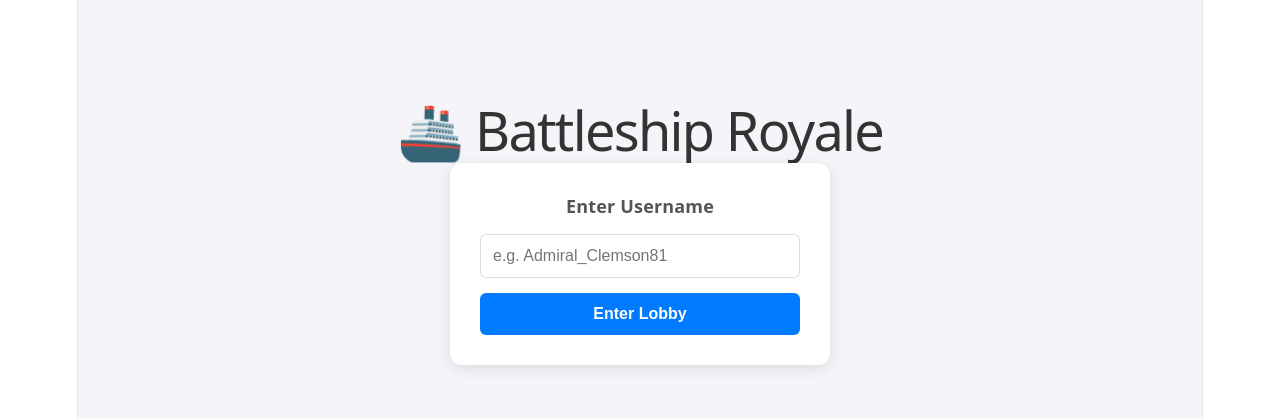
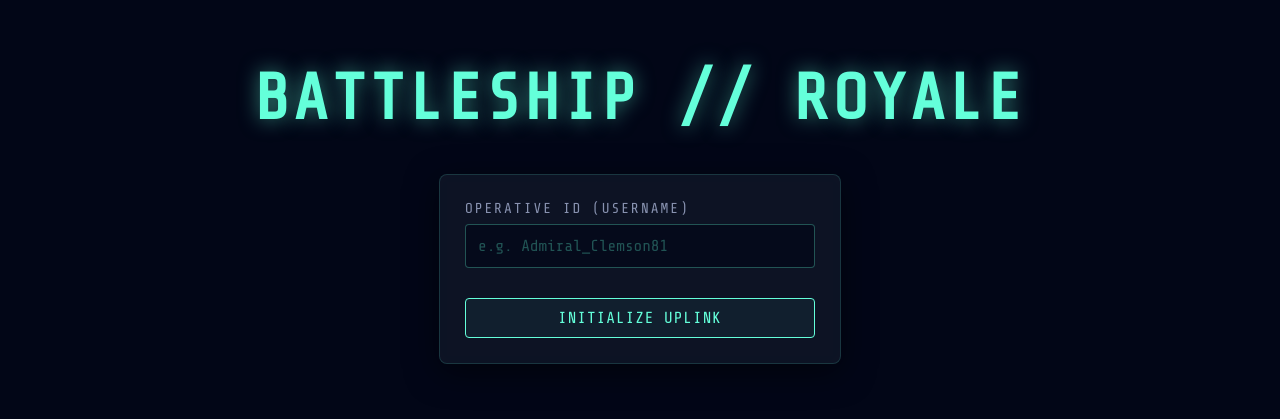
Before and after one commit to SStamper-Dev/warship, a React (Vite) app: page / in a window 1280 px wide. Shown: the part 175-594 px from the top of the page. Built offline with nearby package versions, Linux system fonts and the light colour scheme.

Commit message:
facelift

```diff
--- a/src/App.jsx
+++ b/src/App.jsx
@@ -115,74 +115,36 @@ function App() {
 
 if (!playerId) {
     return (
-    <div className="join-screen" style={{
-      display: 'flex',
-      flexDirection: 'column',
-      alignItems: 'center',    // Centers horizontally
-      justifyContent: 'center', // Centers vertically
-      minHeight: '100vh',      // Takes up full screen height
-      textAlign: 'center',
-      backgroundColor: '#f4f4f9' // Optional: subtle background color
-    }}>
-      <h1 style={{ fontSize: '3rem', color: '#333', marginBottom: '20px' }}>
-        🚢 Battleship Royale
+      <div style={{ display: 'flex', flexDirection: 'column', alignItems: 'center', justifyContent: 'center', minHeight: '100vh' }}>
+        <h1 style={{ fontSize: '4rem', textShadow: '0 0 20px rgba(100, 255, 218, 0.5)', margin: '0 0 40px 0', letterSpacing: '4px' }}>
+          BATTLESHIP // ROYALE
         </h1>
 
-      <form
-        onSubmit={handleJoin}
-        style={{
-          display: 'flex',
-          flexDirection: 'column',
-          gap: '15px',
-          width: '100%',
-          maxWidth: '320px',    // Keeps the form from getting too wide
-          padding: '30px',
-          background: 'white',
-          borderRadius: '12px',
-          boxShadow: '0 4px 15px rgba(0,0,0,0.1)' // Adds a nice floating effect
-        }}
-      >
-        <label style={{ fontWeight: 'bold', color: '#555' }}>Enter Username</label>
+        <form className="glass-panel" onSubmit={handleJoin} style={{ display: 'flex', flexDirection: 'column', gap: '20px', width: '100%', maxWidth: '350px' }}>
+          <div style={{ display: 'flex', flexDirection: 'column', gap: '8px' }}>
+            <label style={{ letterSpacing: '2px', fontSize: '0.9rem', color: '#8892b0' }}>OPERATIVE ID (USERNAME)</label>
             <input
+              className="radar-input"
               type="text"
               value={username}
               onChange={(e) => setUsername(e.target.value)}
               placeholder="e.g. Admiral_Clemson81"
-          style={{
-            padding: '12px',
-            borderRadius: '6px',
-            border: usernameError ? '2px solid #f44336' : '1px solid #ddd',
-            fontSize: '16px'
-          }}
+              style={{ border: usernameError ? '1px solid #FF4C4C' : '' }}
             />
+          </div>
 
           {usernameError && (
-          <span style={{ color: '#f44336', fontSize: '13px', fontWeight: 'bold' }}>
-            ⚠️ {usernameError}
+            <span style={{ color: '#FF4C4C', fontSize: '14px', textShadow: '0 0 5px rgba(255, 76, 76, 0.4)' }}>
+              ⚠ {usernameError}
             </span>
           )}
 
-        <button
-          type="submit"
-          style={{
-            padding: '12px',
-            background: '#007bff',
-            color: 'white',
-            border: 'none',
-            borderRadius: '6px',
-            fontSize: '16px',
-            fontWeight: 'bold',
-            cursor: 'pointer',
-            transition: 'background 0.2s'
-          }}
-          onMouseOver={(e) => e.target.style.background = '#0056b3'}
-          onMouseOut={(e) => e.target.style.background = '#007bff'}
-        >
-          Enter Lobby
+          <button type="submit" className="radar-btn" style={{ marginTop: '10px' }}>
+            INITIALIZE UPLINK
           </button>
         </form>
       </div>
-  );
+    )
   }
 
   if (selectedGameId) {
@@ -192,126 +154,115 @@ if (!playerId) {
   }
 
 return (
-    <div className="lobby-screen" style={{ padding: '20px' }}>
-      <header style={{ display: 'flex', justifyContent: 'space-between' }}>
-        <h2>Lobby (Player #{playerId})</h2>
-        <button onClick={() => { localStorage.removeItem('battleship_player_id'); setPlayerId(null); }} style={{ background: '#ff4444', color: 'white' }}>Logout</button>
+    <div style={{ padding: '40px 20px', maxWidth: '1000px', margin: '0 auto' }}>
+
+      {/* HEADER */}
+      <header style={{ display: 'flex', justifyContent: 'space-between', alignItems: 'center', marginBottom: '40px', borderBottom: '1px solid rgba(100, 255, 218, 0.2)', paddingBottom: '20px' }}>
+        <h2 style={{ margin: 0, textShadow: '0 0 10px rgba(100, 255, 218, 0.4)' }}>
+          CIC TERMINAL // OPERATIVE #{playerId}
+        </h2>
+        <button className="radar-btn danger-btn" onClick={() => { localStorage.removeItem('battleship_player_id'); setPlayerId(null); }}>
+          DISCONNECT
+        </button>
       </header>
 
-      <div style={{ margin: '20px 0', border: '1px solid #ccc', padding: '15px' }}>
-  <h3>Create Custom Match</h3>
+      {error && <div className="glass-panel" style={{ borderColor: '#FF4C4C', color: '#FF4C4C' }}>⚠ {error}</div>}
 
-  {/* Flexbox layout to keep items side-by-side and responsive */}
-  <form onSubmit={handleCreate} style={{ display: 'flex', gap: '15px', alignItems: 'center', flexWrap: 'wrap' }}>
+      {/* CREATE & JOIN ROW */}
+      <div style={{ display: 'flex', gap: '25px', flexWrap: 'wrap', marginBottom: '25px' }}>
 
-    <div style={{ display: 'flex', flexDirection: 'column' }}>
-      <label style={{ fontSize: '14px', marginBottom: '5px' }}>Grid Size</label>
-      <input
-        type="number"
-        min="5" max="15"
-        placeholder="5-15"
-        value={gridSizeInput}
-        onChange={e => setGridSizeInput(e.target.value)}
-        required
-        style={{ width: '80px', padding: '5px' }}
-      />
+        {/* CREATE GAME PANEL */}
+        <div className="glass-panel" style={{ flex: '1 1 400px', margin: 0 }}>
+          <h3 style={{ marginTop: 0, color: '#e2e8f0' }}>&gt; CONFIGURE NEW ENGAGEMENT</h3>
+          <form onSubmit={handleCreate} style={{ display: 'flex', gap: '15px', alignItems: 'flex-end', flexWrap: 'wrap' }}>
+            <div style={{ display: 'flex', flexDirection: 'column', gap: '5px' }}>
+              <label style={{ fontSize: '12px', color: '#8892b0' }}>GRID SIZE (5-15)</label>
+              <input className="radar-input" type="number" min="5" max="15" value={gridSizeInput} onChange={e => setGridSizeInput(e.target.value)} required style={{ width: '100px' }}/>
             </div>
-
-    <div style={{ display: 'flex', flexDirection: 'column' }}>
-      <label style={{ fontSize: '14px', marginBottom: '5px' }}>Max Players</label>
-      <input
-        type="number"
-        min="2" max="10"
-        placeholder="2-10"
-        value={maxPlayersInput}
-        onChange={e => setMaxPlayersInput(e.target.value)}
-        required
-        style={{ width: '80px', padding: '5px' }}
-      />
+            <div style={{ display: 'flex', flexDirection: 'column', gap: '5px' }}>
+              <label style={{ fontSize: '12px', color: '#8892b0' }}>MAX FLEETS (2-10)</label>
+              <input className="radar-input" type="number" min="2" max="10" value={maxPlayersInput} onChange={e => setMaxPlayersInput(e.target.value)} required style={{ width: '100px' }}/>
             </div>
-
-    {/* The Create button pushed slightly down to align with the inputs */}
-    <button type="submit" style={{ background: '#4caf50', color: 'white', marginTop: '22px', padding: '6px 15px' }}>
-      Create New Game
-    </button>
+            <button className="radar-btn" type="submit">DEPLOY</button>
           </form>
         </div>
 
-      <div className="join-by-id" style={{ margin: '20px 0', border: '1px solid #ccc', padding: '15px' }}>
-  <h3>Join a Match</h3>
-  <form onSubmit={handleFindGame}>
-    <input
-      type="number"
-      placeholder="Enter Game ID"
-      value={searchId}
-      onChange={e => setSearchId(e.target.value)}
-      required
-    />
-    <button type="submit">Find Game</button>
+        {/* FIND GAME PANEL */}
+        <div className="glass-panel" style={{ flex: '1 1 300px', margin: 0 }}>
+          <h3 style={{ marginTop: 0, color: '#e2e8f0' }}>&gt; LOCATE ENGAGEMENT</h3>
+          <form onSubmit={handleFindGame} style={{ display: 'flex', gap: '10px' }}>
+            <input className="radar-input" type="number" placeholder="MATCH ID" value={searchId} onChange={e => setSearchId(e.target.value)} required style={{ flex: 1 }}/>
+            <button className="radar-btn" type="submit">SCAN</button>
           </form>
 
           {previewGame && (
-    <div className="game-preview" style={{ marginTop: '15px', background: '#f9f9f9', padding: '10px' }}>
-      <p><strong>Game #{previewGame.game_id}</strong></p>
-      <ul>
-        <li>Grid Size: {previewGame.grid_size}x{previewGame.grid_size}</li>
-        <li>Status: {previewGame.status}</li>
-        <li>Players Joined: {previewGame.players.length}</li>
-      </ul>
-
-      <button
-        onClick={() => handleEnterGame(previewGame.game_id, false)}
-        style={{ background: '#4caf50', color: 'white' }}
-      >
-        Confirm & Join Game
-      </button>
-      <button onClick={() => setPreviewGame(null)} style={{ marginLeft: '10px' }}>Cancel</button>
+            <div style={{ marginTop: '20px', padding: '15px', background: 'rgba(2, 6, 23, 0.5)', borderLeft: '3px solid #64FFDA' }}>
+              <p style={{ margin: '0 0 10px 0' }}><strong>TARGET: MATCH #{previewGame.game_id}</strong></p>
+              <div style={{ color: '#8892b0', fontSize: '0.9rem', marginBottom: '15px' }}>
+                <div>AREA: {previewGame.grid_size}x{previewGame.grid_size}</div>
+                <div>STATUS: {previewGame.status.toUpperCase()}</div>
+                <div>FLEETS: {previewGame.players.length} DETECTED</div>
+              </div>
+              <div style={{ display: 'flex', gap: '10px' }}>
+                <button className="radar-btn" onClick={() => handleEnterGame(previewGame.game_id, false)}>JOIN</button>
+                <button className="radar-btn danger-btn" onClick={() => setPreviewGame(null)}>ABORT</button>
+              </div>
             </div>
           )}
         </div>
+      </div>
 
-      <div className="game-dashboard">
-        <section style={{ marginBottom: '30px' }}>
-          <h3>My Active Games (Database Verified)</h3>
+      {/* GAMES DASHBOARD */}
+      <div style={{ display: 'flex', gap: '25px', flexWrap: 'wrap' }}>
+
+        {/* ACTIVE GAMES */}
+        <section className="glass-panel" style={{ flex: '1 1 300px' }}>
+          <h3 style={{ marginTop: 0, color: '#e2e8f0', borderBottom: '1px solid rgba(100,255,218,0.2)', paddingBottom: '10px' }}>
+            &gt; MY ACTIVE DEPLOYMENTS
+          </h3>
           {myGames.length > 0 ? (
             myGames.map(g => (
-              <div key={g.game_id} style={{ border: '1px solid #ddd', padding: '10px', margin: '5px 0' }}>
-                Game #{g.game_id} ({g.status})
-                <button onClick={() => handleEnterGame(g.game_id, true)} style={{ marginLeft: '10px' }}>Enter</button>
+              <div key={g.game_id} style={{ display: 'flex', justifyContent: 'space-between', alignItems: 'center', padding: '12px', background: 'rgba(2, 6, 23, 0.4)', marginBottom: '8px', borderLeft: '2px solid #64FFDA' }}>
+                <span>MATCH #{g.game_id} <span style={{ color: '#8892b0', fontSize: '0.8rem' }}>({g.status})</span></span>
+                <button className="radar-btn" onClick={() => handleEnterGame(g.game_id, true)} style={{ padding: '6px 12px', fontSize: '0.8rem' }}>RESUME</button>
               </div>
             ))
-          ) : <p>You aren't in any active matches.</p>}
+          ) : <p style={{ color: '#8892b0' }}>No active deployments found.</p>}
         </section>
 
-        <section>
-          <h3>Browse All Games</h3>
+        {/* ALL GAMES */}
+        <section className="glass-panel" style={{ flex: '2 1 400px' }}>
+          <h3 style={{ marginTop: 0, color: '#e2e8f0', borderBottom: '1px solid rgba(100,255,218,0.2)', paddingBottom: '10px' }}>
+            &gt; GLOBAL SENSOR NETWORK
+          </h3>
+          <div style={{ display: 'grid', gridTemplateColumns: 'repeat(auto-fill, minmax(250px, 1fr))', gap: '15px' }}>
             {allGames.length > 0 ? (
               allGames.map(g => {
-              // logic for button state
-              const isFull = g.current_players >= g.max_players
-              const alreadyIn = myGames.some(mg => mg.game_id === g.game_id)
+                const isFull = g.current_players >= g.max_players;
+                const alreadyIn = myGames.some(mg => mg.game_id === g.game_id);
 
-              return(
-                <div key={g.game_id} style={{ border: '1px solid #ddd', padding: '10px', margin: '5px 0' }}>
-                  Game #{g.game_id} - {g.current_players}/{g.max_players} Players
-                  <button onClick={() => handleEnterGame(g.game_id, alreadyIn)}
-                  //Disable if full and not already in, or if game is finished
+                return (
+                  <div key={g.game_id} style={{ padding: '15px', background: 'rgba(2, 6, 23, 0.4)', border: '1px solid rgba(100,255,218,0.1)', display: 'flex', flexDirection: 'column', gap: '15px' }}>
+                    <div>
+                      <div style={{ fontSize: '1.1rem', marginBottom: '5px' }}>MATCH #{g.game_id}</div>
+                      <div style={{ color: '#8892b0', fontSize: '0.8rem' }}>FLEETS: {g.current_players}/{g.max_players}</div>
+                    </div>
+                    <button
+                      className="radar-btn"
+                      onClick={() => handleEnterGame(g.game_id, alreadyIn)}
                       disabled={(isFull && !alreadyIn) || g.status === 'finished'}
-                  style={{
-                    marginLeft: '10px',
-                    opacity: (isFull && !alreadyIn) ? 0.5 : 1,
-                    cursor: (isFull && !alreadyIn) ? 'not-allowed' : 'pointer'
-                  }}
+                      style={{ padding: '8px', fontSize: '0.8rem', width: '100%' }}
                     >
-                    {alreadyIn ? 'Enter' : isFull ? 'Game Full' : 'Join & Play'}
+                      {alreadyIn ? 'RESUME' : isFull ? 'SECTOR FULL' : g.status === 'finished' ? 'CONCLUDED' : 'JOIN MATCH'}
                     </button>
                   </div>
                 )
               })
-          ) : <p>No games available to join.</p>}
+            ) : <p style={{ color: '#8892b0' }}>Network clear. No matches detected.</p>}
+          </div>
         </section>
       </div>
-      {error && <p style={{ color: 'red' }}>{error}</p>}
+
     </div>
   )
 }
--- a/src/index.css
+++ b/src/index.css
@@ -1,111 +1,83 @@
-:root {
-  --text: #6b6375;
-  --text-h: #08060d;
-  --bg: #fff;
-  --border: #e5e4e7;
-  --code-bg: #f4f3ec;
-  --accent: #aa3bff;
-  --accent-bg: rgba(170, 59, 255, 0.1);
-  --accent-border: rgba(170, 59, 255, 0.5);
-  --social-bg: rgba(244, 243, 236, 0.5);
-  --shadow:
-    rgba(0, 0, 0, 0.1) 0 10px 15px -3px, rgba(0, 0, 0, 0.05) 0 4px 6px -2px;
+@import url('https://fonts.googleapis.com/css2?family=Share+Tech+Mono&display=swap');
 
-  --sans: system-ui, 'Segoe UI', Roboto, sans-serif;
-  --heading: system-ui, 'Segoe UI', Roboto, sans-serif;
-  --mono: ui-monospace, Consolas, monospace;
-
-  font: 18px/145% var(--sans);
-  letter-spacing: 0.18px;
-  color-scheme: light dark;
-  color: var(--text);
-  background: var(--bg);
-  font-synthesis: none;
-  text-rendering: optimizeLegibility;
-  -webkit-font-smoothing: antialiased;
-  -moz-osx-font-smoothing: grayscale;
-
-  @media (max-width: 1024px) {
-    font-size: 16px;
-  }
+body {
+  background-color: #020617; /* Deep Ocean Void */
+  color: #64FFDA; /* Radar Cyan */
+  font-family: 'Share Tech Mono', monospace;
+  margin: 0;
+  padding: 0;
+  min-height: 100vh;
 }
 
-@media (prefers-color-scheme: dark) {
-  :root {
-    --text: #9ca3af;
-    --text-h: #f3f4f6;
-    --bg: #16171d;
-    --border: #2e303a;
-    --code-bg: #1f2028;
-    --accent: #c084fc;
-    --accent-bg: rgba(192, 132, 252, 0.15);
-    --accent-border: rgba(192, 132, 252, 0.5);
-    --social-bg: rgba(47, 48, 58, 0.5);
-    --shadow:
-      rgba(0, 0, 0, 0.4) 0 10px 15px -3px, rgba(0, 0, 0, 0.25) 0 4px 6px -2px;
-  }
-
-  #social .button-icon {
-    filter: invert(1) brightness(2);
-  }
+/* Glassmorphism Panel (The UI Hologram) */
+.glass-panel {
+  background: rgba(30, 41, 59, 0.4);
+  backdrop-filter: blur(12px);
+  -webkit-backdrop-filter: blur(12px);
+  border: 1px solid rgba(100, 255, 218, 0.15);
+  border-radius: 8px;
+  box-shadow: 0 8px 32px rgba(0, 0, 0, 0.5);
+  padding: 25px;
+  margin-bottom: 25px;
 }
 
-body {
-  margin: 0;
+/* Tactical Radar Buttons */
+.radar-btn {
+  background: rgba(100, 255, 218, 0.05);
+  color: #64FFDA;
+  border: 1px solid #64FFDA;
+  border-radius: 4px;
+  padding: 10px 20px;
+  cursor: pointer;
+  font-family: 'Share Tech Mono', monospace;
+  font-size: 1rem;
+  text-transform: uppercase;
+  letter-spacing: 1px;
+  transition: all 0.2s ease-in-out;
 }
 
-#root {
-  width: 1126px;
-  max-width: 100%;
-  margin: 0 auto;
-  text-align: center;
-  border-inline: 1px solid var(--border);
-  min-height: 100svh;
-  display: flex;
-  flex-direction: column;
-  box-sizing: border-box;
+.radar-btn:hover:not(:disabled) {
+  background: #64FFDA;
+  color: #020617;
+  box-shadow: 0 0 15px rgba(100, 255, 218, 0.6);
 }
 
-h1,
-h2 {
-  font-family: var(--heading);
-  font-weight: 500;
-  color: var(--text-h);
+.radar-btn:disabled {
+  opacity: 0.3;
+  cursor: not-allowed;
+  border-color: #555;
+  color: #555;
 }
 
-h1 {
-  font-size: 56px;
-  letter-spacing: -1.68px;
-  margin: 32px 0;
-  @media (max-width: 1024px) {
-    font-size: 36px;
-    margin: 20px 0;
-  }
+/* Critical Action Button (Logout/Cancel) */
+.danger-btn {
+  border-color: #FF4C4C;
+  color: #FF4C4C;
 }
-h2 {
-  font-size: 24px;
-  line-height: 118%;
-  letter-spacing: -0.24px;
-  margin: 0 0 8px;
-  @media (max-width: 1024px) {
-    font-size: 20px;
-  }
-}
-p {
-  margin: 0;
+.danger-btn:hover {
+  background: #FF4C4C;
+  color: #020617;
+  box-shadow: 0 0 15px rgba(255, 76, 76, 0.6);
 }
 
-code,
-.counter {
-  font-family: var(--mono);
-  display: inline-flex;
+/* Terminal Inputs */
+.radar-input {
+  background: rgba(2, 6, 23, 0.6);
+  border: 1px solid rgba(100, 255, 218, 0.3);
+  color: #64FFDA;
+  padding: 12px;
   border-radius: 4px;
-  color: var(--text-h);
+  font-family: 'Share Tech Mono', monospace;
+  font-size: 1rem;
+  transition: all 0.2s;
 }
 
-code {
-  font-size: 15px;
-  line-height: 135%;
-  padding: 4px 8px;
-  background: var(--code-bg);
+.radar-input:focus {
+  outline: none;
+  border-color: #64FFDA;
+  box-shadow: 0 0 10px rgba(100, 255, 218, 0.3);
 }
+
+.radar-input::placeholder {
+  color: rgba(100, 255, 218, 0.3);
+}
```
Lines whose indentation alone changed are shown as unchanged.
